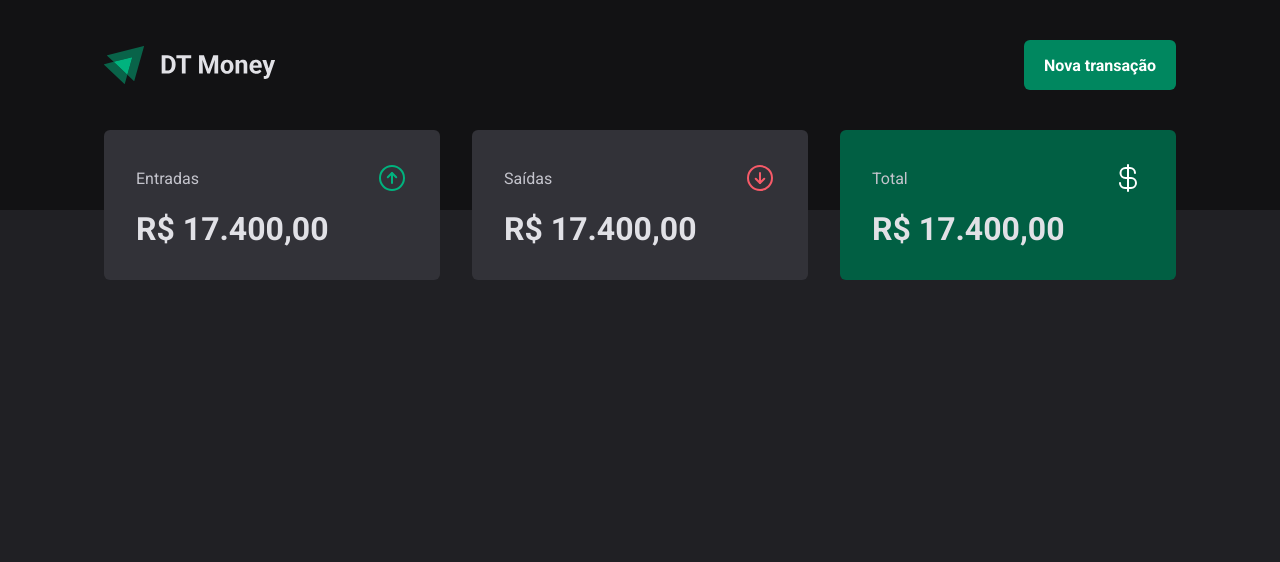
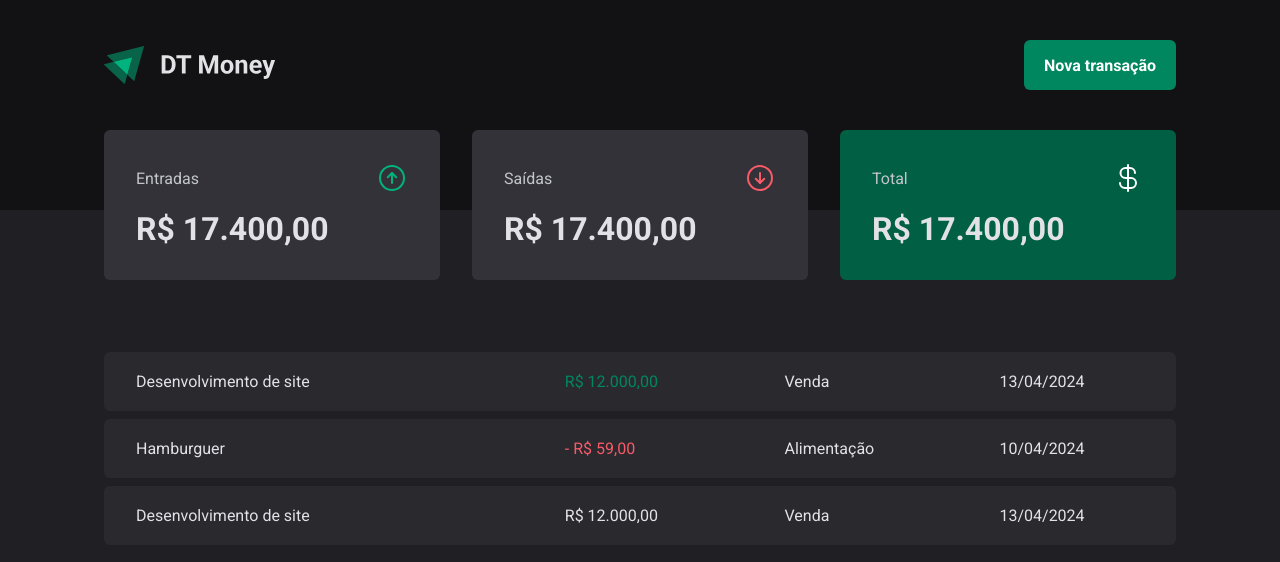
Before and after one commit to james-meneses/dt-money, a React (Vite) app: page / in a window 1280 px wide. Shown: the top 562 px of the page. Built offline with nearby package versions, Linux system fonts and the light colour scheme.

Commit message:
Initializes transactions table layout

```diff
--- a/src/pages/Transactions/index.tsx
+++ b/src/pages/Transactions/index.tsx
@@ -1,12 +1,47 @@
 import { Header } from "../../components/Header";
 import { Summary } from "../../components/Summary";
+import {
+  PriceHighlight,
+  TransactionsContainer,
+  TransactionsTable,
+} from "./styles";
 
 export function Transactions() {
   return (
     <div>
       <Header />
+      <Summary />
 
-      <Summary />
+      <TransactionsContainer>
+        <TransactionsTable>
+          <tbody>
+            <tr>
+              <td width="40%">Desenvolvimento de site</td>
+              <td>
+                <PriceHighlight variant="income">R$ 12.000,00</PriceHighlight>
+              </td>
+              <td>Venda</td>
+              <td>13/04/2024</td>
+            </tr>
+
+            <tr>
+              <td width="40%">Hamburguer</td>
+              <td>
+                <PriceHighlight variant="outcome">- R$ 59,00</PriceHighlight>
+              </td>
+              <td>Alimentação</td>
+              <td>10/04/2024</td>
+            </tr>
+
+            <tr>
+              <td width="40%">Desenvolvimento de site</td>
+              <td>R$ 12.000,00</td>
+              <td>Venda</td>
+              <td>13/04/2024</td>
+            </tr>
+          </tbody>
+        </TransactionsTable>
+      </TransactionsContainer>
     </div>
   );
 }
--- a/src/pages/Transactions/styles.ts
+++ b/src/pages/Transactions/styles.ts
@@ -0,0 +1,41 @@
+import styled from "styled-components";
+
+export const TransactionsContainer = styled.div`
+  width: 100%;
+  max-width: 1120px;
+  margin: 4rem auto 0;
+  padding: 0 1.5rem;
+`;
+
+export const TransactionsTable = styled.table`
+  width: 100%;
+  border-collapse: separate;
+  border-spacing: 0 0.5rem;
+  margin-top: 1.5rem;
+
+  td {
+    padding: 1.25rem 2rem;
+    background: ${(props) => props.theme["gray-700"]};
+
+    &:first-child {
+      border-top-left-radius: 6px;
+      border-bottom-left-radius: 6px;
+    }
+
+    &:last-child {
+      border-top-right-radius: 6px;
+      border-bottom-right-radius: 6px;
+    }
+  }
+`;
+
+interface PriceHighlightProps {
+  variant: "income" | "outcome";
+}
+
+export const PriceHighlight = styled.span<PriceHighlightProps>`
+  color: ${(props) =>
+    props.variant === "income"
+      ? props.theme["green-500"]
+      : props.theme["red-300"]};
+`;
```
